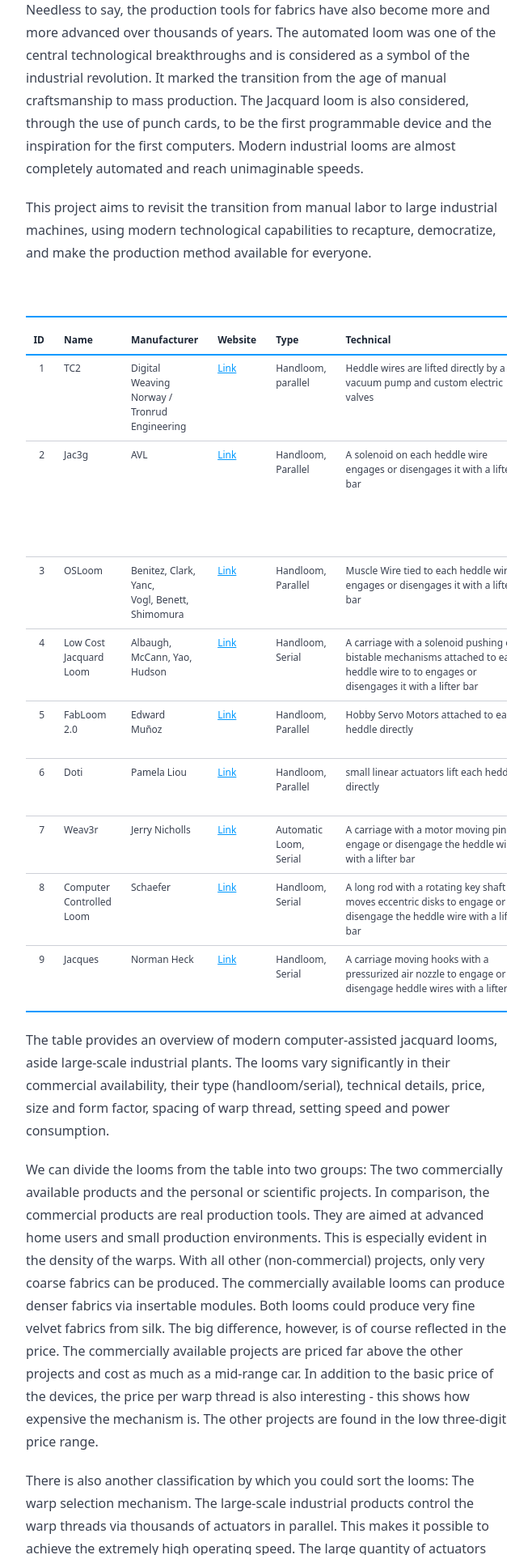
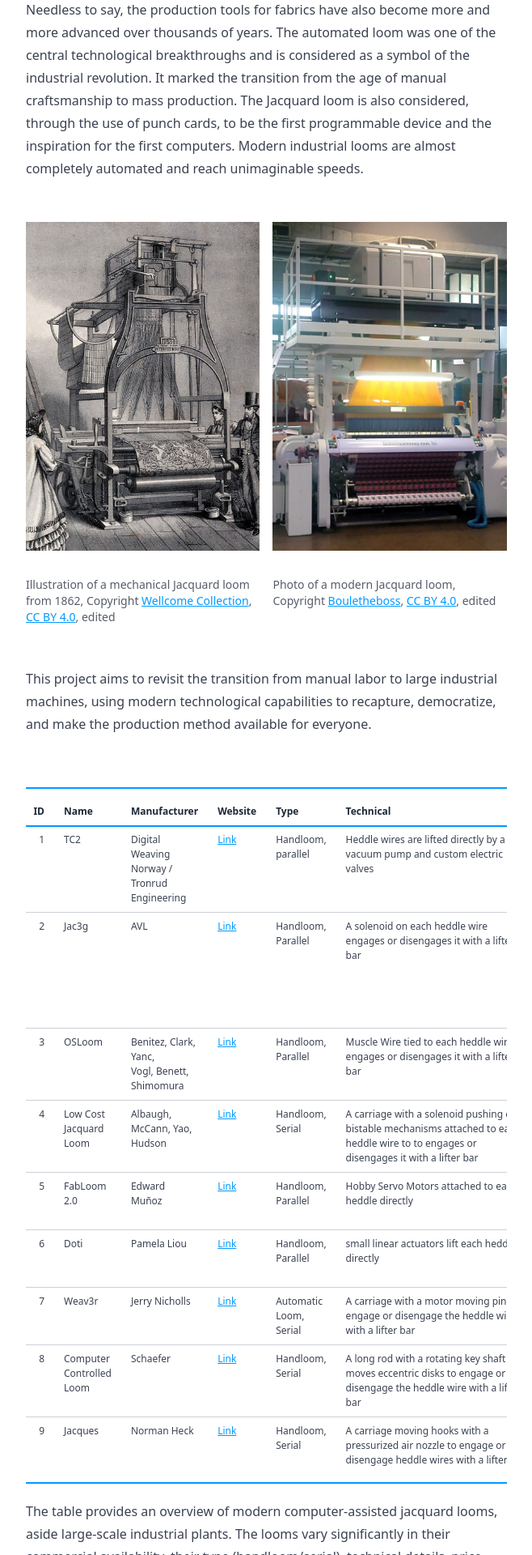
Before and after one commit to festwertspeicher/jacques-loom, a Jekyll site: the page built from docs/_posts/2022-06-15-market-overview.md, in a window 1280 px wide. Shown: the part 524-2444 px from the top of the page at 81% size, without its empty margins (309-967 px from the left). Built offline with Jekyll 4.4.1, drawn with Linux system fonts in a browser that asks for light colours; some web fonts are replaced; our own code applies the rules of GitHub Pages for plain Markdown files.

Commit message:
add photos to market-overview article

```diff
--- a/docs/_posts/2022-06-15-market-overview.md
+++ b/docs/_posts/2022-06-15-market-overview.md
@@ -15,6 +15,25 @@ In this article, I would like to give an overview of similar solutions that alre
 <!--more-->
 
 Weaving is considered to be the first technique for the production of textile fabrics and therefore belongs to the oldest artisan crafts of mankind. The history of weaving goes far beyond our historical records and findings. Needless to say, the production tools for fabrics have also become more and more advanced over thousands of years. The automated loom was one of the central technological breakthroughs and is considered as a symbol of the industrial revolution. It marked the transition from the age of manual craftsmanship to mass production. The Jacquard loom is also considered, through the use of punch cards, to be the first programmable device and the inspiration for the first computers. Modern industrial looms are almost completely automated and reach unimaginable speeds.
+
+<div class="grid grid-cols-2 gap-4">
+    <div>
+        <figure>
+            <img src="{{ site.baseurl }}/assets/img/2022-06-15-market-overview/jacquard-loom.jpg" alt="Illustration of a mechanical Jacquard loom from 1862">
+            <figcaption>
+                Illustration of a mechanical Jacquard loom from 1862, Copyright <a href="https://wellcomecollection.org/works/rrqs9wgs">Wellcome Collection</a>, <a href="https://creativecommons.org/licenses/by-sa/4.0/deed.en">CC BY 4.0</a>, edited
+            </figcaption>
+        </figure>
+    </div>
+    <div>
+        <figure>
+            <img src="{{ site.baseurl }}/assets/img/2022-06-15-market-overview/modern-jacquard.jpg" alt="Photo of a modern Jacquard loom">
+            <figcaption>
+                Photo of a modern Jacquard loom, Copyright <a href="https://commons.wikimedia.org/wiki/File:New_Jacquard.jpg">Bouletheboss</a>, <a href="https://creativecommons.org/licenses/by-sa/4.0/deed.en">CC BY 4.0</a>, edited
+            </figcaption>
+        </figure>
+    </div>
+</div>
 
 This project aims to revisit the transition from manual labor to large industrial machines, using modern technological capabilities to recapture, democratize, and make the production method available for everyone.
 
```
Also changed, not shown: docs/assets/css/tailwind.css, docs/assets/img/2022-06-15-market-overview/jacquard-loom.jpg (added), docs/assets/img/2022-06-15-market-overview/modern-jacquard.jpg (added).
